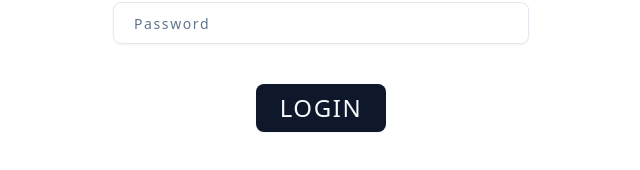
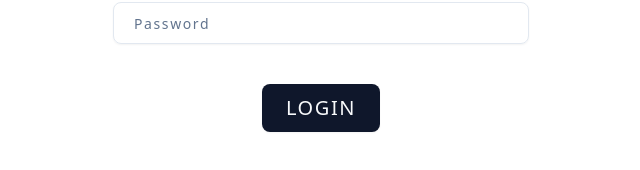
Before and after one commit to richardwaters9049/LumaScope, a Next.js app in the folder frontend/: page / in a window 1280 px wide. Shown: the part 534-704 px from the top of the page, without its empty margins (331-971 px from the left). Built offline with nearby package versions, Linux system fonts and the light colour scheme.

Commit message:
button style change

```diff
--- a/frontend/app/page.tsx
+++ b/frontend/app/page.tsx
@@ -70,7 +70,7 @@ export default function HomePage() {
           value={password}
           onChange={(e) => setPassword(e.target.value)}
         />
-        <Button type="submit" className="p-6 my-5 text-2xl">
+        <Button type="submit" className="p-6 my-5 text-xl">
           LOGIN
         </Button>
       </form>
```
